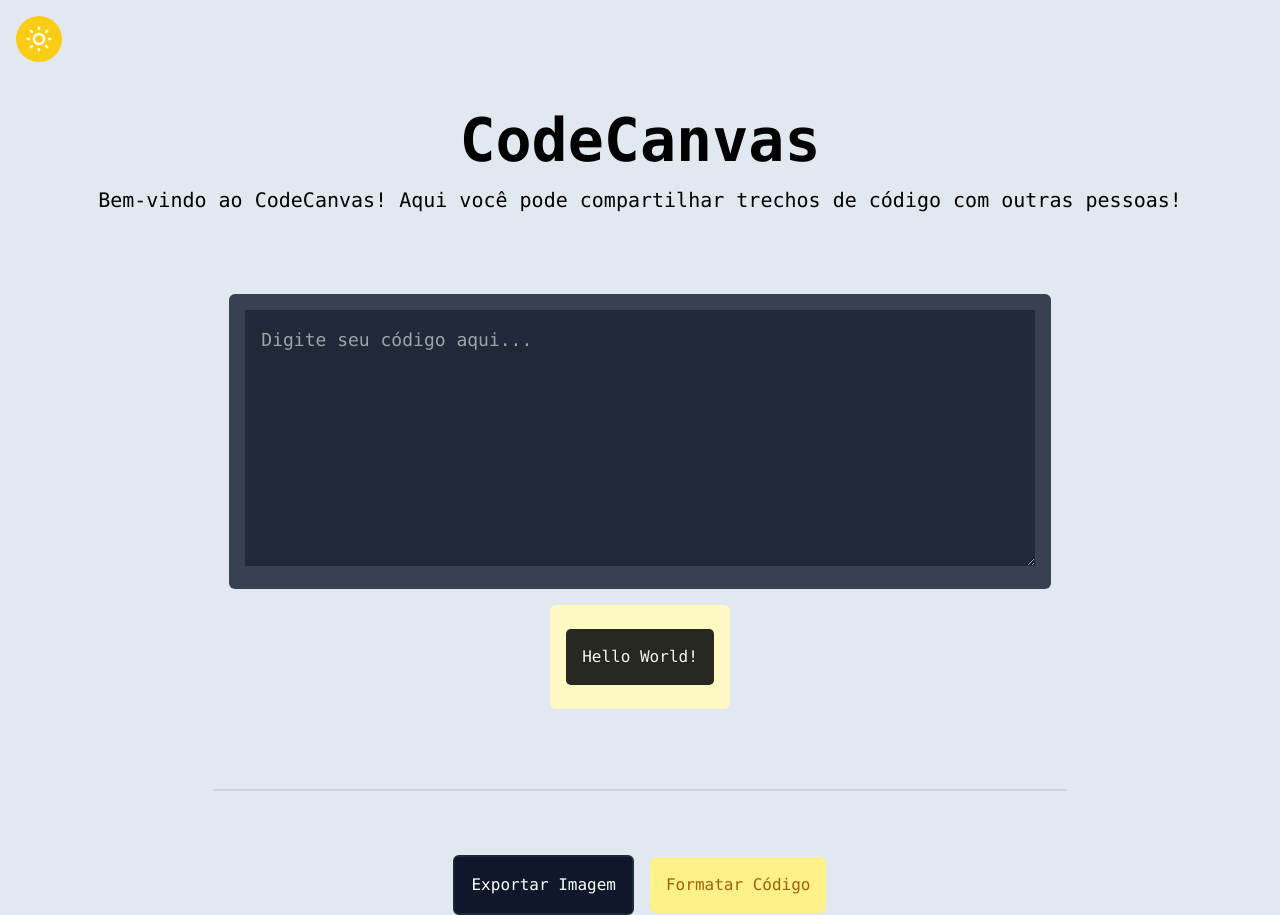
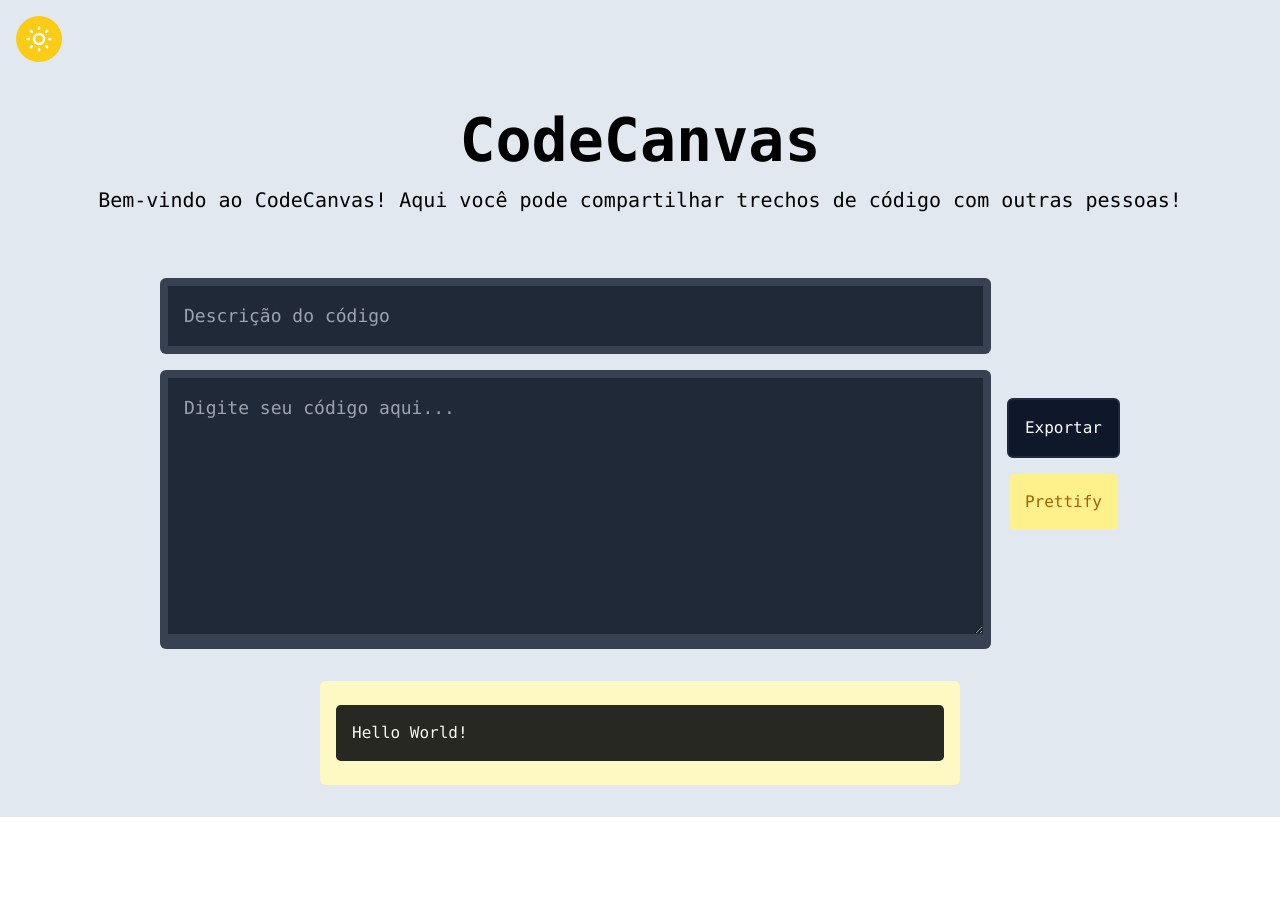
Before and after one commit to davisbento/code-canvas, a Next.js app: page / in a window 1280 px wide. After the commit the page ends 817 px from the top, so only its background shows below. Built offline with nearby package versions, Linux system fonts and the light colour scheme.

Commit message:
styles improvements

```diff
--- /dev/null
+++ b/src/app/components/CodeDescription/index.tsx
@@ -0,0 +1,21 @@
+'use client';
+
+import useCodeState from '@/app/hooks/useCodeState';
+
+const CodeDescription = () => {
+	const { codeAtom, handleChangeDescription } = useCodeState();
+
+	return (
+		<div className='p-2 rounded-md dark:bg-gray-200 bg-gray-700 w-full'>
+			<input
+				className='w-full p-4 text-lg font-mono text-white focus:outline-none overflow-hidden bg-gray-800'
+				type='text'
+				placeholder='Descrição do código'
+				value={codeAtom?.description || ''}
+				onChange={(e) => handleChangeDescription(e.target.value)}
+			/>
+		</div>
+	);
+};
+
+export default CodeDescription;
--- a/src/app/components/CodeSnippet/index.tsx
+++ b/src/app/components/CodeSnippet/index.tsx
@@ -6,7 +6,7 @@ const CodeSnippet = ({}) => {
 	const { handleChangeCode, codeAtom } = useCodeState();
 
 	return (
-		<div className='p-4 rounded-md dark:bg-gray-200 bg-gray-700 w-full'>
+		<div className='p-2 rounded-md dark:bg-gray-200 bg-gray-700 w-full'>
 			<textarea
 				placeholder='Digite seu código aqui...'
 				value={codeAtom.code}
--- a/src/app/components/GenerateImageButton/index.tsx
+++ b/src/app/components/GenerateImageButton/index.tsx
@@ -1,19 +1,36 @@
 'use client';
 
 import { generateImageFromHTML } from '@/app/utils/generateImage';
+import { useState } from 'react';
 
 const GenerateImageButton = () => {
-	const handleGenerateImage = async () => {
-		const image = await generateImageFromHTML();
-		console.log('image: ', image);
+	const [exporting, setExporting] = useState(false);
+
+	const handleGenerateAndDownload = async () => {
+		try {
+			setExporting(true);
+			const image = await generateImageFromHTML();
+
+			const link = document.createElement('a');
+			link.href = image;
+			link.download = 'image.png';
+			link.click();
+
+			URL.revokeObjectURL(image);
+		} catch (error) {
+			console.error('Error generating image:', error);
+		}
+
+		setExporting(false);
 	};
 
 	return (
 		<button
-			className='p-4 bg-slate-900 dark:bg-slate-200 dark:border-slate-200 border-slate-800 border-2 rounded-md'
-			onClick={() => handleGenerateImage()}
+			disabled={exporting}
+			className='p-4 bg-slate-900 dark:bg-slate-200 dark:border-slate-200 border-slate-800 border-2 rounded-md disabled:opacity-50'
+			onClick={() => handleGenerateAndDownload()}
 		>
-			<span className='text-white dark:text-black'>Exportar Imagem</span>
+			<span className='text-white dark:text-black'>Exportar</span>
 		</button>
 	);
 };
--- a/src/app/components/PrettifyCodeButton/index.tsx
+++ b/src/app/components/PrettifyCodeButton/index.tsx
@@ -13,7 +13,7 @@ const PrettifyCodeButton = () => {
 
 	return (
 		<button className='p-4 border-yellow-100 bg-yellow-200 rounded-md' onClick={() => handleMakeCodePretty()}>
-			<span className='text-yellow-700'>Formatar Código</span>
+			<span className='text-yellow-700'>Prettify</span>
 		</button>
 	);
 };
--- a/src/app/components/SyntaxHighlighterSnippet/index.tsx
+++ b/src/app/components/SyntaxHighlighterSnippet/index.tsx
@@ -8,8 +8,9 @@ const SyntaxHighlighterSnippet = () => {
 	const { codeAtom } = useCodeState();
 
 	return (
-		<div id='image-to-generate' className='p-4 rounded-md bg-yellow-100'>
-			{codeAtom.description && <p className='text-xs text-yellow-700'>{codeAtom.description}</p>}
+		<div id='image-to-generate' className='p-4 rounded-md bg-yellow-100 w-2/3'>
+			{codeAtom.description && <p className='text-2xl text-yellow-700'>{codeAtom.description}</p>}
+
 			<SyntaxHighlighter language='jsx' style={okaidia} wrapLines>
 				{codeAtom.code || 'Hello World!'}
 			</SyntaxHighlighter>
--- a/src/app/hooks/useCodeState.ts
+++ b/src/app/hooks/useCodeState.ts
@@ -11,9 +11,17 @@ const useCodeState = () => {
 		});
 	};
 
+	const handleChangeDescription = (description: string) => {
+		setCodeAtom({
+			...codeAtom,
+			description
+		});
+	};
+
 	return {
 		codeAtom,
-		handleChangeCode
+		handleChangeCode,
+		handleChangeDescription
 	};
 };
 
--- a/src/app/page.tsx
+++ b/src/app/page.tsx
@@ -1,12 +1,26 @@
+import { PropsWithChildren } from 'react';
+import CodeDescription from './components/CodeDescription';
 import CodeSnippet from './components/CodeSnippet';
 import GenerateImageButton from './components/GenerateImageButton';
 import PrettifyCodeButton from './components/PrettifyCodeButton';
 import SyntaxHighlighterSnippet from './components/SyntaxHighlighterSnippet';
 import ThemeSwitcher from './components/ThemeSwitcher';
 
+const Container = ({ children }: PropsWithChildren) => {
+	return <div className='flex flex-col gap-8 md:w-3/4 w-full md:px-0 px-4 pb-8'>{children}</div>;
+};
+
+const Actions = ({ children }: PropsWithChildren) => {
+	return <div className='flex md:flex-col flex-row items-center gap-4'>{children}</div>;
+};
+
+const CodeContainer = ({ children }: PropsWithChildren) => {
+	return <div className='flex flex-col gap-4 w-full'>{children}</div>;
+};
+
 export default function Home() {
 	return (
-		<main className='flex min-h-screen flex-col items-center  w-full font-mono bg-slate-200 dark:bg-slate-800 '>
+		<main className='flex min-h-screen flex-col items-center w-full font-mono bg-slate-200 dark:bg-slate-800 '>
 			<div className='flex items-end w-full p-4'>
 				<ThemeSwitcher />
 			</div>
@@ -18,21 +32,25 @@ export default function Home() {
 				</p>
 			</div>
 
-			<div className='flex flex-col items-center justify-between gap-16 w-2/3'>
-				<div className='flex flex-col items-center gap-4 p-4 w-full'>
-					<CodeSnippet />
+			<Container>
+				<div className='flex md:flex-row flex-col items-center gap-4 w-full'>
+					<CodeContainer>
+						<CodeDescription />
 
+						<CodeSnippet />
+					</CodeContainer>
+
+					<Actions>
+						<GenerateImageButton />
+
+						<PrettifyCodeButton />
+					</Actions>
+				</div>
+
+				<div className='flex justify-center w-full'>
 					<SyntaxHighlighterSnippet />
 				</div>
-
-				<hr className='w-full border-t-2 border-slate-300 dark:border-slate-700' />
-
-				<div className='flex items-center gap-4'>
-					<GenerateImageButton />
-
-					<PrettifyCodeButton />
-				</div>
-			</div>
+			</Container>
 		</main>
 	);
 }
```
